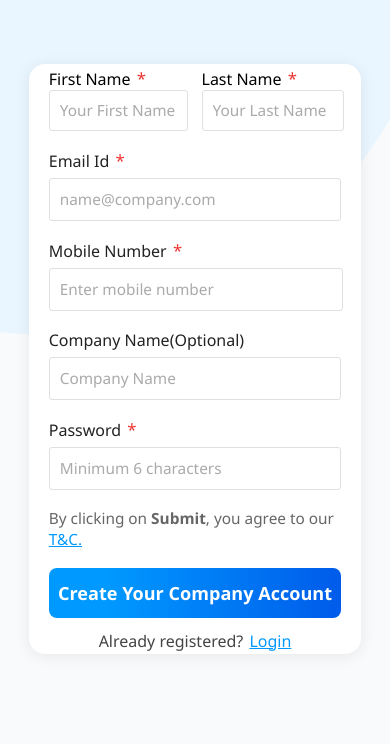
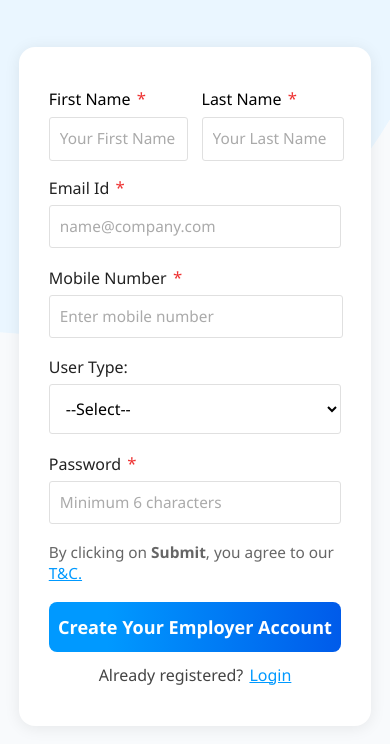
Before and after one commit to Megha77645/Jobone, a website: page jobpost.html in a window 390 px wide. Shown: the part 172-916 px from the top of the page. Before the commit the page ends 844 px from the top, so only its background shows below. Drawn offline with Linux system fonts and the light colour scheme.

Commit message:
added dropdown company

```diff
--- a/jobpost.css
+++ b/jobpost.css
@@ -183,7 +183,7 @@ html, body {
   border-radius: var(--form-radius);
   padding: 32px 30px 28px 30px;
   max-width: 320px;
-  max-height: 550px;
+  /* max-height: 550px; */
   min-width: 290px;
   display: flex;
   flex-direction: column;
@@ -220,6 +220,10 @@ html, body {
   outline: none;
   transition: border .2s;
   height: 30%;
+}
+
+#fname , #lname{
+  margin-top: 7px;
 }
 
 .name-group,.last-group {
@@ -333,6 +337,32 @@ html, body {
   text-decoration: underline;
   margin-left: 2px;
 }
+#user_type{
+  padding: 12px;
+  border: 1px solid var(--input-border);
+  background: var(--form-bg);
+  border-radius: 3px;
+  font-size: 1rem;
+  outline: none;
+  transition: border .2s;
+  width: 100%;
+  max-width: 100%;
+}
+
+#companyNameInput{
+  margin-top: 20px;
+}
+#companyNameInput input{
+ margin-top: 10px;
+ width: 92%;
+}
+#companyName > input{
+  padding: 5px;
+  width: 100%;
+}
+.hidden {
+  display: none;
+}
 
 /* Tablet screens */
 @media (max-width: 1024px) {
@@ -352,7 +382,7 @@ html, body {
     width: 100%;
     max-width: 360px;
     min-width: 0;
-    padding: 20px 8px;
+    padding: 35px 30px;
   }
   .last-group input {
     width: 86%;
@@ -370,6 +400,7 @@ html, body {
   .hero-text {
     margin-bottom: 40px;
   }
+
 }
 
 /* Large mobile and small tablet screens */
@@ -400,9 +431,8 @@ html, body {
     gap: 10px;
   }
   .right-section {
-    padding: 10px 5px;
+    padding: 40px 30px;
     max-width: 55vw;
-    padding: 20px;
   }
     .last-group input {
     width: 88%;
@@ -434,9 +464,9 @@ html, body {
     padding: 6px 8px 6px 6px;
   }
   .right-section {
-    padding: 8px 2px;
+    /* padding: 35px 30px; */
     max-width: 75vw;
-    padding: 20px;
+    /* padding: 20px; */
     margin-top: 18px;
     margin-bottom: 18px;
   }
@@ -467,9 +497,10 @@ html, body {
 /* For very small screens */
 @media (max-width: 350px) {
   .right-section {
-    padding: 4px 0;
+    /* padding: 4px 0; */
     max-width: 75vw;
-    padding: 20px;
+    padding: 35px 30px;
+    /* padding: 20px; */
   }
   .form-group input,
   .name-group input,
--- a/jobpost.html
+++ b/jobpost.html
@@ -154,8 +154,17 @@
         </div>
         </div>
         <div class="form-group">
-          <label for="email">Company Name(Optional) </label>
-          <input type="text" id="Cname" placeholder="Company Name" required>
+          <label for="email">User Type:</label>
+          <!-- <input type="text" id="Cname" placeholder="Company Name" required> -->
+           <select name="user_type" id="user_type" onchange="companyNameInput()" required>
+             <option value="" style="color: grey;">--Select--</option>
+             <option value="individual">Individual</option>
+             <option value="company">Company</option>
+            </select>
+            <div id="companyNameInput" class="hidden">
+              <label for="companyName">Company Name:</label>
+              <input type="text" id="companyName" placeholder="Enter company name">
+            </div>
         </div>
         <div class="form-group">
           <label for="password">Password <span class="req">*</span></label>
@@ -164,7 +173,7 @@
         <div class="form-tc">
           By clicking on <b>Submit</b>, you agree to our <a href="#">T&amp;C.</a>
         </div>
-        <button type="submit" class="post-btn">Create Your Company Account</button>
+        <button type="submit" class="post-btn">Create Your Employer Account</button>
         <div class="login-link">
           Already registered? <a href="#">Login</a>
         </div>
--- a/jobpost.js
+++ b/jobpost.js
@@ -4,3 +4,14 @@ document.querySelector('.right-section').addEventListener('submit', function(e)
   // Optionally, add validation or post logic here
   alert('Job post form submitted!');
 });
+
+function companyNameInput() {
+  const userType = document.getElementById('user_type').value;
+  const companyInputDiv = document.getElementById('companyNameInput');
+
+  if (userType === 'company') {
+    companyInputDiv.classList.remove('hidden');
+  } else {
+    companyInputDiv.classList.add('hidden');
+  }
+}
```
